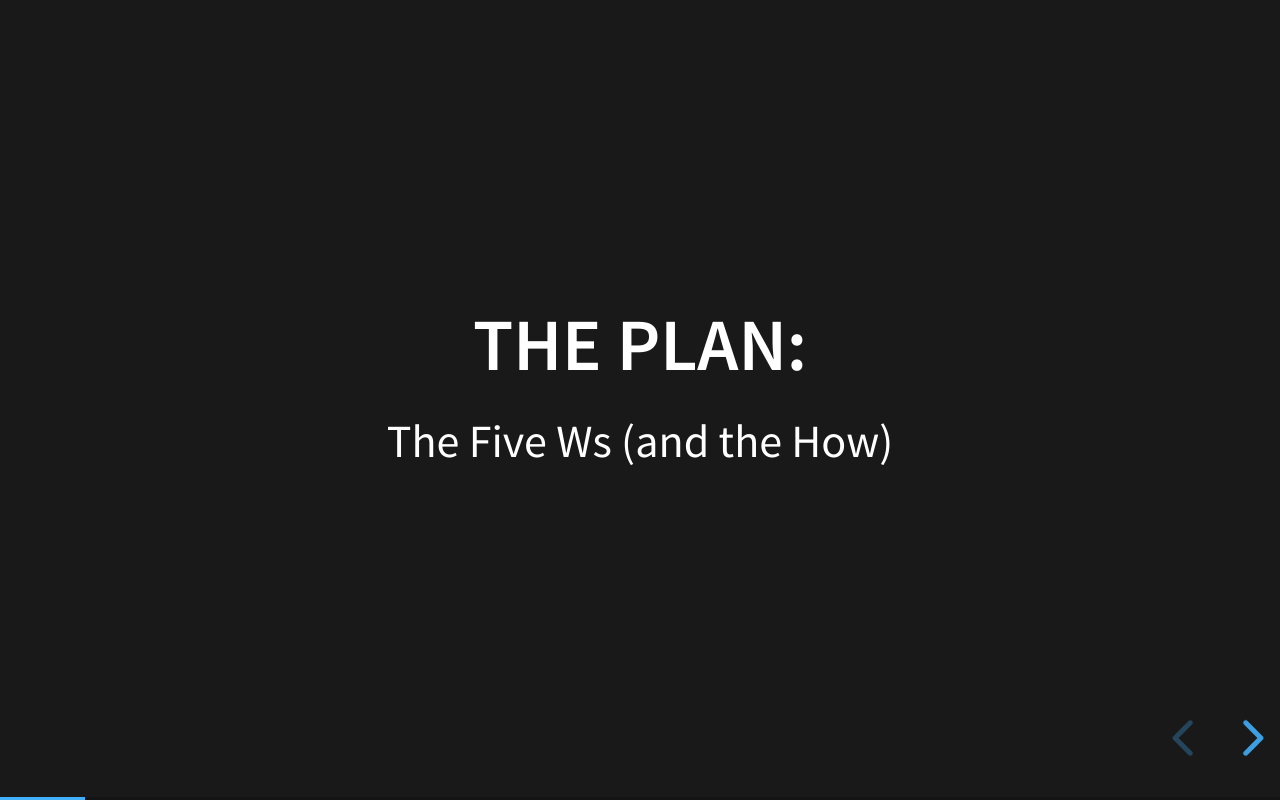
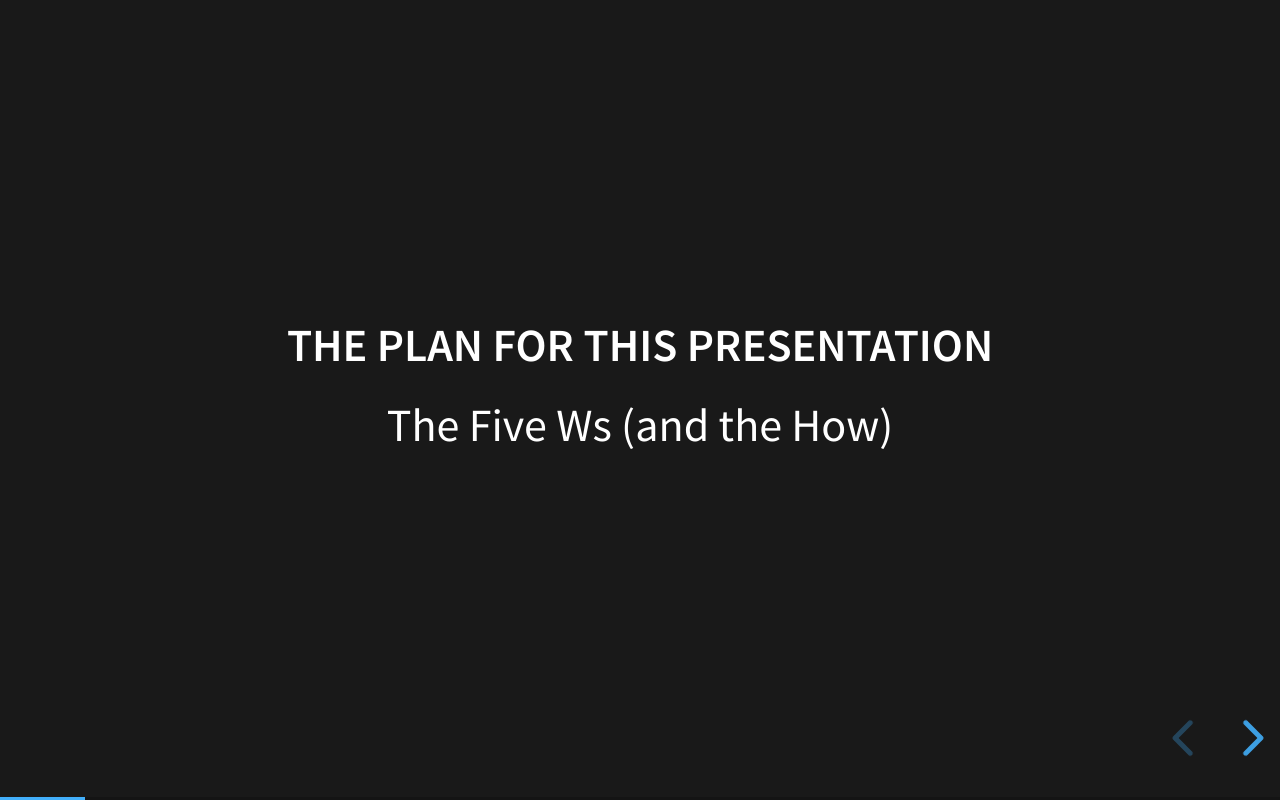
Before and after one commit to stefanocampanella/HPC-TRES_2nd_workshop, a website: page index.html in a window 1280 px wide. Both pictures are taken after a click on the button 1250 px from the left and 738 px from the top of the page. Drawn offline with Linux system fonts and the light colour scheme.

Commit message:
fix presentation content

```diff
--- a/index.html
+++ b/index.html
@@ -45,7 +45,7 @@
           </section>
         </section>
         <section>
-          <h2> The Plan: </h2>
+          <h4> The Plan for this Presentation </h4>
           <p> The Five Ws (and the How) </p>
         </section>
         <section>
```
